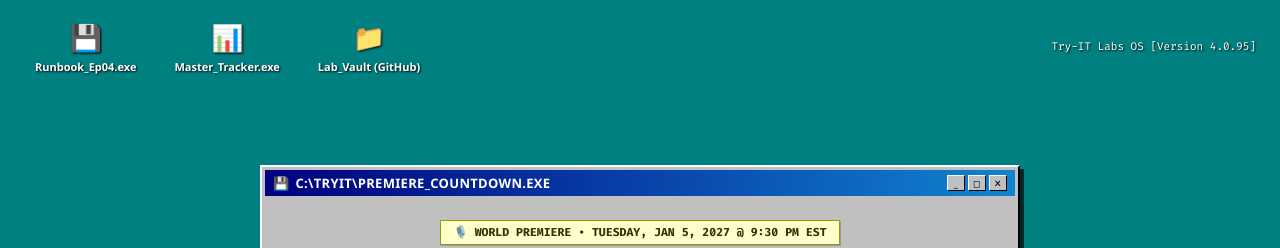
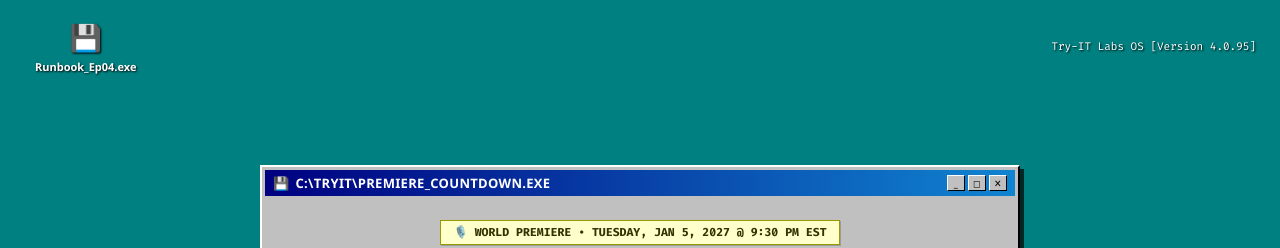
Before and after one commit to LArchinal75/tryitlabs.com, a plain HTML site: page index.html in a window 1280 px wide. Shown: the top 248 px of the page. Drawn offline with Linux system fonts and the light colour scheme.

Commit message:
Remove Master Tracker and Lab Vault shortcuts from countdown landing page

```diff
--- a/index.html
+++ b/index.html
@@ -443,14 +443,6 @@
         <span class="desktop-icon-img">💾</span>
         <span>Runbook_Ep04.exe</span>
       </a>
-      <a href="master_tracker.html" class="desktop-icon">
-        <span class="desktop-icon-img">📊</span>
-        <span>Master_Tracker.exe</span>
-      </a>
-      <a href="https://github.com/LArchinal75/Try-IT" target="_blank" rel="noopener noreferrer" class="desktop-icon">
-        <span class="desktop-icon-img">📁</span>
-        <span>Lab_Vault (GitHub)</span>
-      </a>
     </div>
 
     <div style="font-family: 'Fira Code', monospace; font-size: 11px; color: #fff; text-shadow: 1px 1px 2px #000;">
```
